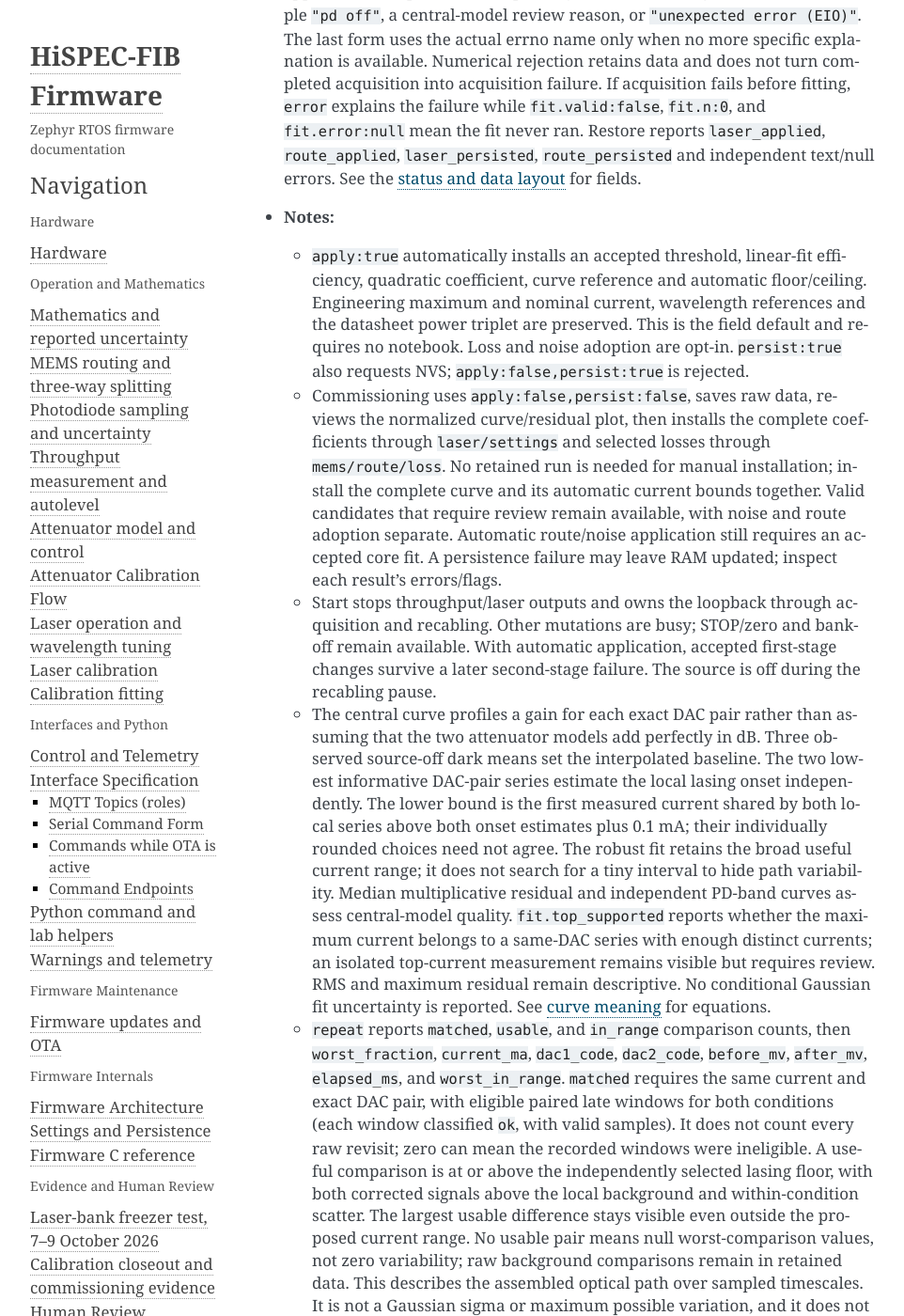
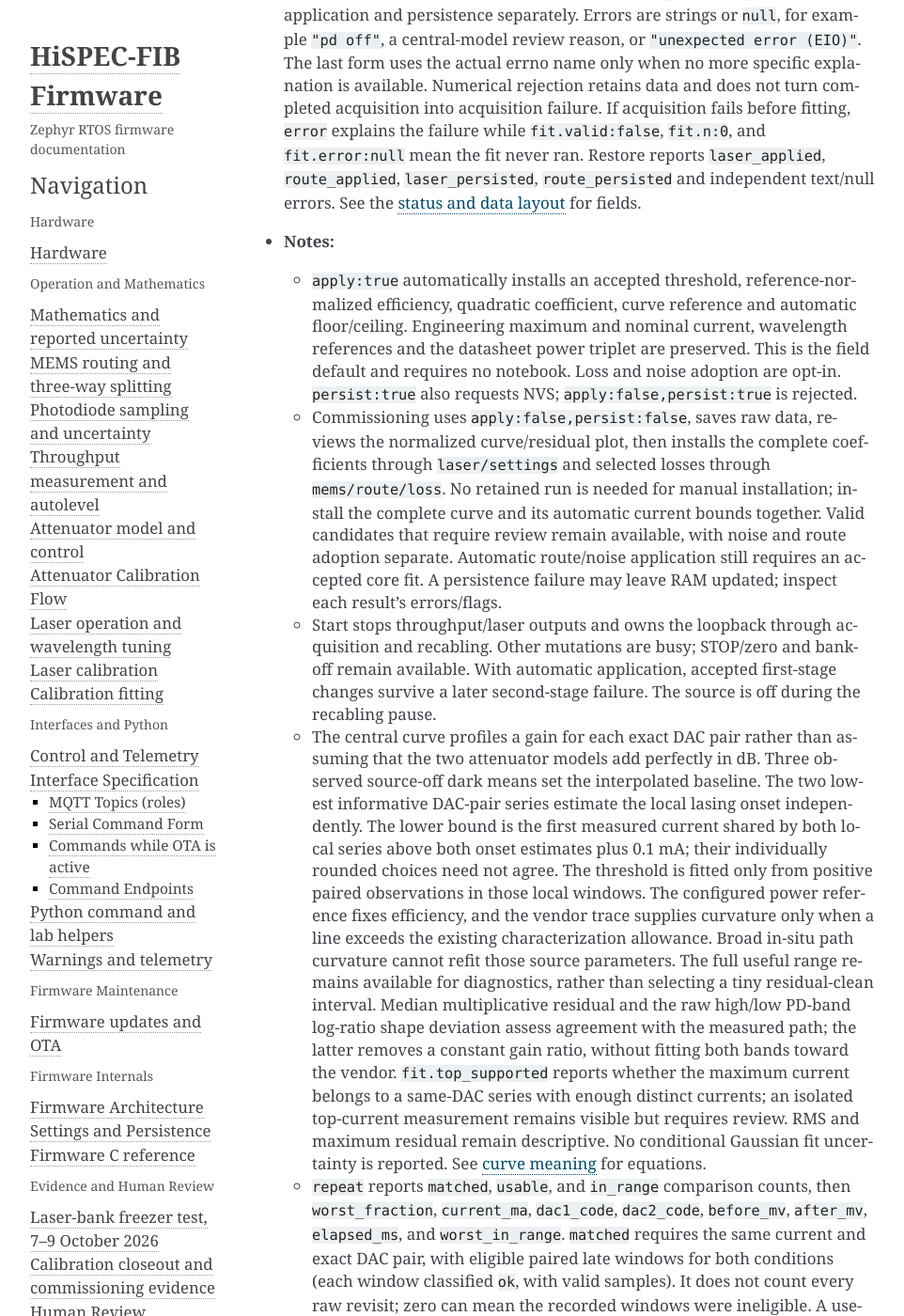
Before and after one commit to COO-Utilities/hispec-tib, a Sphinx documentation site: the page built from doc/commands.md, in a window 1280 px wide and 1400 px high, scrolled down 33048 px. Shown: the whole window at 94% size, without its empty margins (148-1110 px from the left). Built offline with Sphinx 7.4.7, drawn with Linux system fonts in a browser that asks for light colours; some of the changed text lies outside the part shown.

Commit message:
Anchor laser shape to reference data and measure path agreement directly

```diff
--- a/doc/commands.md
+++ b/doc/commands.md
@@ -1176,10 +1176,11 @@
     requires the reference inside the configured current/temperature envelope.
     Reference edits stop emission and optionally persist the triplet.
   - The installed curve is `P=x*(efficiency_mw_per_ma + efficiency_mw_per_ma2*(current_ma-efficiency_ref_ma))`,
-    with `x=max(0,current_ma-threshold_current_ma)`. Calibration preserves the
-    uncorrected linear fit's slope as efficiency and derives its curve reference
-    to reproduce the corrected fit. That finite reference coordinate is independent
-    of `ref_ma`; it need not lie on the current grid or below the hardware maximum.
+    with `x=max(0,current_ma-threshold_current_ma)`. Calibration sets efficiency to
+    `ref_mw/(ref_ma-threshold_current_ma)` and `efficiency_ref_ma` to `ref_ma`,
+    anchoring the corrected curve at the configured reference power. Manual
+    settings can still use a different finite reference coordinate; it need not
+    lie on the current grid or below the hardware maximum.
     Nonzero correction requires it above threshold. Validate a positive derivative
     from threshold through maximum; compiled defaults use zero correction.
     All four coefficients must accompany a manual curve replacement. Their changes
@@ -1393,7 +1394,7 @@
   `route_persisted` and independent text/null errors. See the
   [status and data layout](laser_calibration.md#status-and-retained-data) for fields.
 - **Notes:**
-  - `apply:true` automatically installs an accepted threshold, linear-fit
+  - `apply:true` automatically installs an accepted threshold, reference-normalized
     efficiency, quadratic coefficient, curve reference and automatic floor/ceiling. Engineering maximum
     and nominal current, wavelength references and the datasheet power triplet
     are preserved. This is the
@@ -1416,10 +1417,16 @@
     dark means set the interpolated baseline. The two lowest informative DAC-pair
     series estimate the local lasing onset independently. The lower bound is the
     first measured current shared by both local series above both onset estimates
-    plus 0.1 mA; their individually rounded choices need not agree. The robust fit
-    retains the broad useful current range; it does not search for a tiny interval to hide path
-    variability. Median multiplicative residual and independent PD-band curves
-    assess central-model quality. `fit.top_supported` reports whether the maximum
+    plus 0.1 mA; their individually rounded choices need not agree. The threshold
+    is fitted only from positive paired observations in those local windows.
+    The configured power reference fixes efficiency, and the vendor trace supplies
+    curvature only when a line exceeds the existing characterization allowance.
+    Broad in-situ path curvature cannot refit those source parameters. The full
+    useful range remains available for diagnostics, rather than selecting a tiny
+    residual-clean interval. Median multiplicative residual and the raw high/low
+    PD-band log-ratio shape deviation assess agreement with the measured path;
+    the latter removes a constant gain ratio, without fitting both bands toward
+    the vendor. `fit.top_supported` reports whether the maximum
     current belongs to a same-DAC series with enough distinct currents; an isolated
     top-current measurement remains visible but requires review. RMS and maximum
     residual remain descriptive.
```
Also changed, not shown: doc/laser_calibration.md (+51 -41 lines), doc/python_helpers.md (+7 -0 lines), 3 other files.
